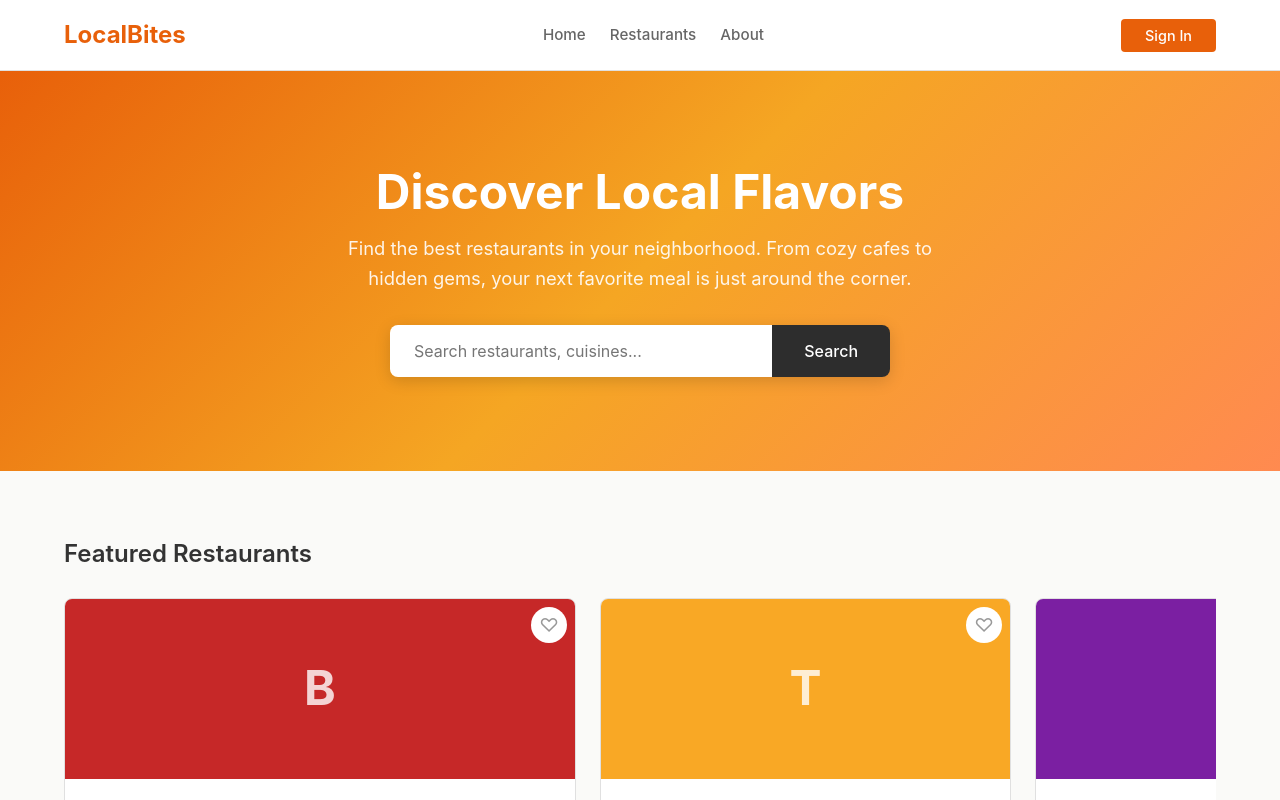
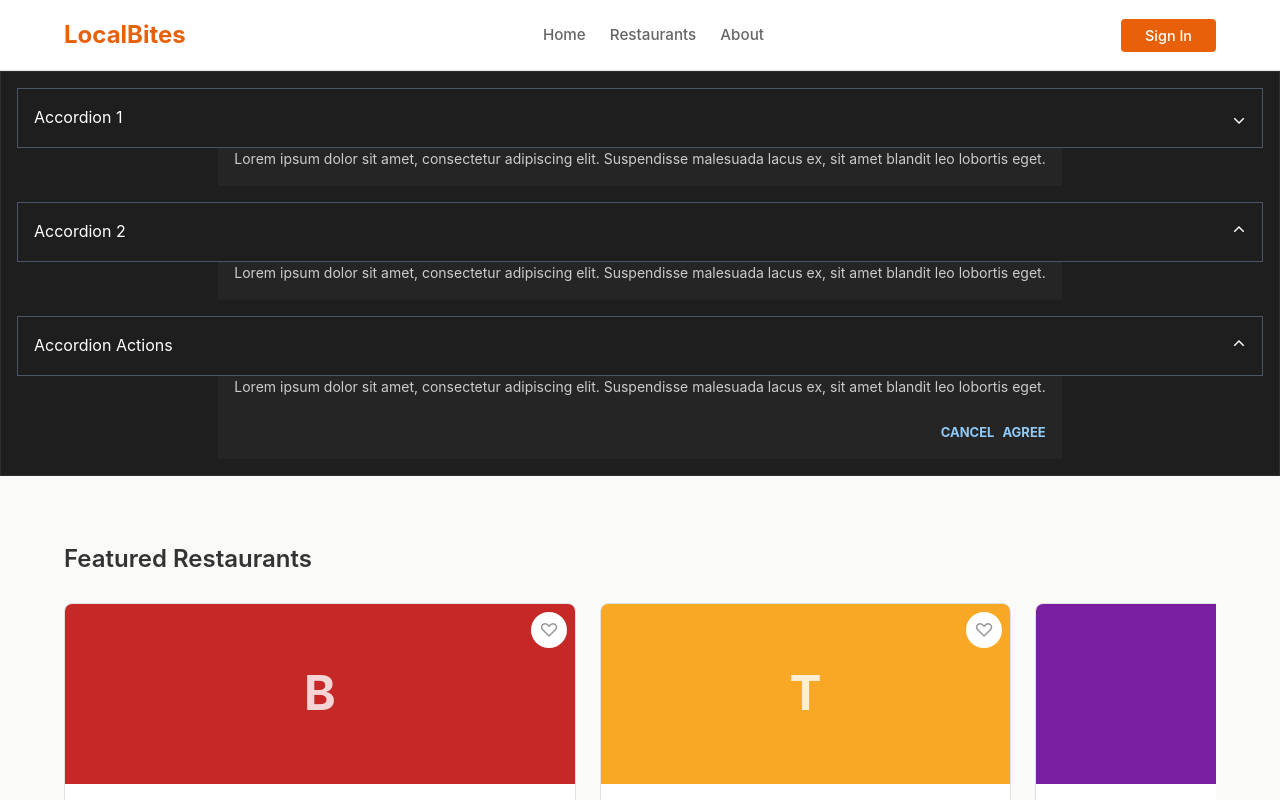
Before and after one commit to foux-test-org/localbites, a React (Vite) app: page / in a window 1280 px wide. Shown: the top 800 px of the page. Built offline with nearby package versions, Linux system fonts and the light colour scheme.

Commit message:
Replaces `Hero` with the new component design `FouxAccTest` in `Home.tsx`.

```diff
--- /dev/null
+++ b/src/components/FouxAccTest/FouxAccTest.module.css
@@ -0,0 +1,118 @@
+.container {
+  background: #1e1e1e;
+  border-radius: 0;
+  border: 1px solid #2e2e2e;
+  padding: 16px;
+  flex-direction: column;
+  gap: 0;
+  display: flex;
+  justify-content: center;
+  align-items: center;
+  text-align: center;
+}
+
+.header {
+  display: flex;
+  align-items: center;
+  width: 100%;
+  background: #1e1e1e;
+  border-radius: 0;
+  border: none;
+  padding: 16px 16px;
+  cursor: pointer;
+  color: #ffffff;
+  font-size: 16px;
+  font-weight: 400;
+  line-height: 1.6;
+  text-align: left;
+  justify-content: flex-start;
+  border-style: solid;
+  border-width: 1px;
+  border-color: #4a5568;
+}
+
+.header:hover, .header:active {
+  background: #2e2e2e;
+}
+
+.headerLabel {
+  flex: 1;
+}
+
+.chevron {
+  display: inline-block;
+  transform-origin: center;
+  margin-left: auto;
+  color: #ffffff;
+  font-size: 18px;
+  line-height: 1;
+}
+
+.header[aria-expanded="true"] .chevron {
+  transform: rotate(180deg);
+}
+
+.header2 {
+  margin-top: 16px;
+}
+
+.headerActions {
+  margin-top: 16px;
+}
+
+#acc-panel-1, #acc-panel-2, #acc-panel-actions {
+  overflow: hidden;
+  display: none;
+}
+
+#acc-panel-1.isVisible, #acc-panel-2.isVisible, #acc-panel-actions.isVisible {
+  display: block;
+}
+
+.body {
+  background: #252525;
+  padding: 0px 16px 16px 16px;
+  border-radius: 0;
+  color: #cccccc;
+  font-size: 14px;
+  line-height: 1.6;
+}
+
+.actionsFooter {
+  display: flex;
+  flex-direction: row;
+  justify-content: flex-end;
+  align-items: center;
+  gap: 8px;
+  padding: 8px 0px 0px 0px;
+  margin-top: 16px;
+}
+
+.cancelBtn, .agreeBtn {
+  background: none;
+  border: none;
+  cursor: pointer;
+  color: #5b9bd5;
+  font-size: 13px;
+  font-weight: 600;
+  line-height: 1.6;
+  padding: 0;
+}
+
+.cancelBtn:hover, .cancelBtn:active, .agreeBtn:hover, .agreeBtn:active {
+  color: #ffffff;
+}
+
+.cancelBtn {
+  font-weight: 700;
+  text-align: right;
+  justify-content: flex-end;
+  color: #90caf9;
+}
+
+.agreeBtn {
+  font-weight: 700;
+  text-align: right;
+  justify-content: flex-end;
+  color: #90caf9;
+}
--- /dev/null
+++ b/src/components/FouxAccTest/FouxAccTest.tsx
@@ -0,0 +1,161 @@
+import React, { useId, useState } from 'react';
+import styles from './FouxAccTest.module.css';
+
+export interface AccordionSection {
+  title: string;
+  body: string;
+}
+
+export interface ActionsSection {
+  title: string;
+  body: string;
+}
+
+export interface FouxAccTestProps {
+  sections: [AccordionSection, AccordionSection, ActionsSection];
+  onToggle?: (index: number) => void;
+  onCancel: () => void;
+  onAgree: () => void;
+}
+
+export function FouxAccTest({
+  sections,
+  onToggle,
+  onCancel,
+  onAgree,
+}: FouxAccTestProps): React.ReactNode {
+  const baseId = useId();
+  const [open, setOpen] = useState<Set<number>>(new Set([1, 2]));
+
+  const toggle = (i: number) =>
+    setOpen((prev) => {
+      const next = new Set(prev);
+      if (next.has(i)) next.delete(i);
+      else next.add(i);
+      return next;
+    });
+
+  const [sec0, sec1, sec2] = sections;
+
+  return (
+    <section className={styles.container}>
+
+      {/* Section 0 */}
+      <button
+        type="button"
+        id={`${baseId}-header-0`}
+        aria-expanded={open.has(0)}
+        aria-controls={`${baseId}-body-0`}
+        onClick={() => {
+          toggle(0);
+          onToggle?.(0);
+        }}
+        className={styles.header}
+      >
+        <span className={styles.headerLabel}>{sec0.title}</span>
+        <span className={styles.chevron} aria-hidden="true">⌄</span>
+      </button>
+      <div
+        id={`${baseId}-body-0`}
+        role="region"
+        aria-labelledby={`${baseId}-header-0`}
+        className={open.has(0) ? styles.isVisible : ''}
+      >
+        <div>
+          <div className={styles.body}>
+            <p>{sec0.body}</p>
+          </div>
+        </div>
+      </div>
+
+      {/* Section 1 */}
+      <button
+        type="button"
+        id={`${baseId}-header-1`}
+        aria-expanded={open.has(1)}
+        aria-controls={`${baseId}-body-1`}
+        onClick={() => {
+          toggle(1);
+          onToggle?.(1);
+        }}
+        className={`${styles.header} ${styles.header2}`}
+      >
+        <span className={styles.headerLabel}>{sec1.title}</span>
+        <span className={styles.chevron} aria-hidden="true">⌄</span>
+      </button>
+      <div
+        id={`${baseId}-body-1`}
+        role="region"
+        aria-labelledby={`${baseId}-header-1`}
+        className={open.has(1) ? styles.isVisible : ''}
+      >
+        <div>
+          <div className={styles.body}>
+            <p>{sec1.body}</p>
+          </div>
+        </div>
+      </div>
+
+      {/* Section 2 — Actions panel with dismiss controls */}
+      <button
+        type="button"
+        id={`${baseId}-header-2`}
+        aria-expanded={open.has(2)}
+        aria-controls={`${baseId}-body-2`}
+        onClick={() => {
+          toggle(2);
+          onToggle?.(2);
+        }}
+        className={`${styles.header} ${styles.headerActions}`}
+      >
+        <span className={styles.headerLabel}>{sec2.title}</span>
+        <span className={styles.chevron} aria-hidden="true">⌄</span>
+      </button>
+      <div
+        id={`${baseId}-body-2`}
+        role="region"
+        aria-labelledby={`${baseId}-header-2`}
+        className={open.has(2) ? styles.isVisible : ''}
+      >
+        <div>
+          <div className={styles.body}>
+            <p>{sec2.body}</p>
+            <div className={styles.actionsFooter}>
+              <button
+                type="button"
+                className={styles.cancelBtn}
+                aria-label="Cancel"
+                onClick={() => {
+                  setOpen((prev) => {
+                    const next = new Set(prev);
+                    next.delete(2);
+                    return next;
+                  });
+                  onCancel();
+                }}
+              >
+                CANCEL
+              </button>
+              <button
+                type="button"
+                className={styles.agreeBtn}
+                aria-label="Agree"
+                onClick={() => {
+                  setOpen((prev) => {
+                    const next = new Set(prev);
+                    next.delete(2);
+                    return next;
+                  });
+                  onAgree();
+                }}
+              >
+                AGREE
+              </button>
+            </div>
+          </div>
+        </div>
+      </div>
+
+    </section>
+  );
+}
--- a/src/pages/Home.tsx
+++ b/src/pages/Home.tsx
@@ -6,6 +6,7 @@ import { RestaurantCard } from '../components/RestaurantCard/RestaurantCard';
 import { CategoryTile } from '../components/CategoryTile/CategoryTile';
 import { Newsletter } from '../components/Newsletter/Newsletter';
 import styles from './Home.module.css';
+import { FouxAccTest } from "../components/FouxAccTest/FouxAccTest";
 
 interface HomeProps {
   isFavorite: (id: string) => boolean;
@@ -24,6 +25,21 @@ const categories = [
 ];
 
 export function Home({ isFavorite, onFavorite, onViewMenu, onToast }: HomeProps): React.ReactNode {
+    // FOUX_TODO: replace placeholder accordion content with real data
+    const fouxAccTestSections: [import('../components/FouxAccTest/FouxAccTest').AccordionSection, import('../components/FouxAccTest/FouxAccTest').AccordionSection, import('../components/FouxAccTest/FouxAccTest').ActionsSection] = [
+      {
+        title: 'Accordion 1',
+        body: 'Lorem ipsum dolor sit amet, consectetur adipiscing elit. Suspendisse malesuada lacus ex, sit amet blandit leo lobortis eget.',
+      },
+      {
+        title: 'Accordion 2',
+        body: 'Lorem ipsum dolor sit amet, consectetur adipiscing elit. Suspendisse malesuada lacus ex, sit amet blandit leo lobortis eget.',
+      },
+      {
+        title: 'Accordion Actions',
+        body: 'Lorem ipsum dolor sit amet, consectetur adipiscing elit. Suspendisse malesuada lacus ex, sit amet blandit leo lobortis eget.',
+      },
+    ];
   const navigate = useNavigate();
   const featured = restaurants.slice(0, 5);
 
@@ -37,7 +53,11 @@ export function Home({ isFavorite, onFavorite, onViewMenu, onToast }: HomeProps)
 
   return (
     <div>
-      <Hero />
+      <FouxAccTest
+                  sections={fouxAccTestSections}
+                  onCancel={() => {} /* FOUX_TODO: wire cancel handler */}
+                  onAgree={() => {} /* FOUX_TODO: wire agree handler */}
+                />
 
       <section className={styles.section}>
         <div className={styles.container}>
```
